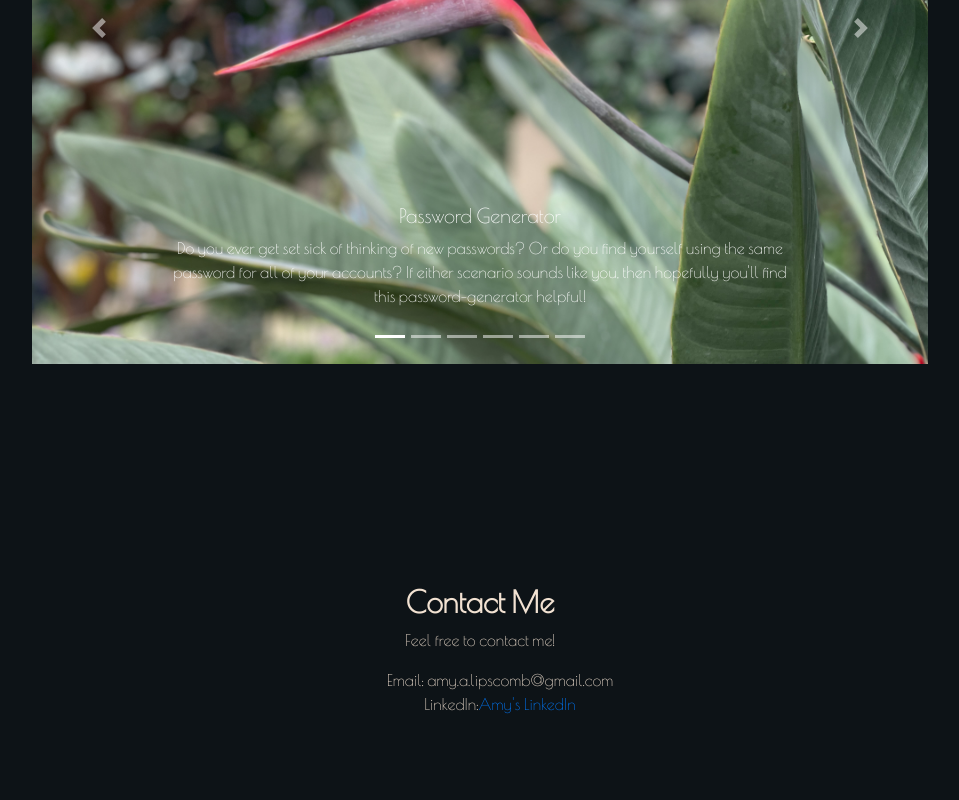
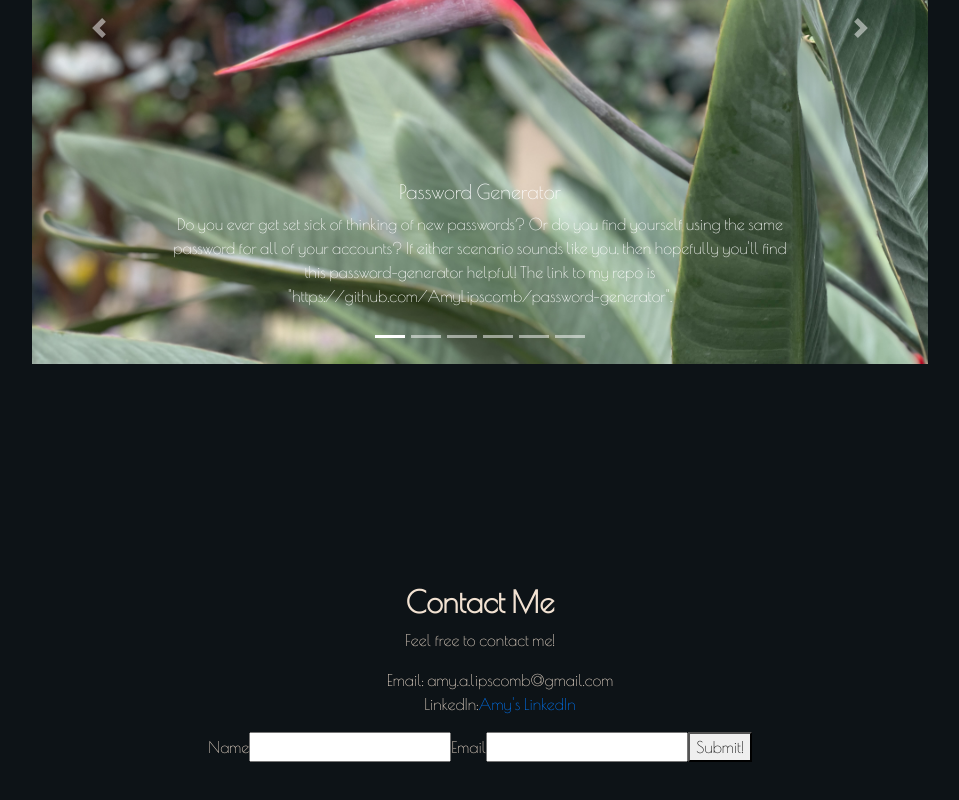
Before and after one commit to AmyLipscomb/portfolio-react, a React (Create React App) app: page / in a window 1280 px wide. Shown: the part 2030-2830 px from the top of the page, without its empty margins (160-1119 px from the left). Built offline with nearby package versions, Linux system fonts and the light colour scheme.

Commit message:
Added a form

```diff
--- a/src/components/Footer/index.js
+++ b/src/components/Footer/index.js
@@ -15,6 +15,15 @@ const Footer = () => {
 
         </ul>
 
+        <form>
+          <label for="name">Name </label>
+          <input type="text" id="name"></input>
+          <label for="email">Email</label>
+          <input type="text" id="email"></input>
+          <button>Submit!</button>
+        </form>
+
+
 
       </div>
 
--- a/src/components/Project/index.js
+++ b/src/components/Project/index.js
@@ -17,7 +17,7 @@ const Project = () => {
               className="d-block w-100" alt="flower" />  </a>
             <div className="carousel-caption d-none d-md-block">
               <h5>Password Generator</h5>
-              <p>Do you ever get set sick of thinking of new passwords? Or do you find yourself using the same password for all of your accounts? If either scenario sounds like you, then hopefully you'll find this password-generator helpful!</p>
+              <p>Do you ever get set sick of thinking of new passwords? Or do you find yourself using the same password for all of your accounts? If either scenario sounds like you, then hopefully you'll find this password-generator helpful! The link to my repo is "https://github.com/AmyLipscomb/password-generator".</p>
             </div>
 
           </div>
@@ -27,7 +27,7 @@ const Project = () => {
             </a>
             <div className="carousel-caption d-none d-md-block">
               <h5>Brews & Chews</h5>
-              <p>Brews & Chews is a website designed with both the extrovert and introvert in mind. </p>
+              <p>Brews & Chews is a website designed with both the extrovert and introvert in mind. Check out my repo at "https://github.com/Anthony-Furjanic/brewsandchews".</p>
             </div>
           </div>
           <div className="carousel-item" id="picture3">
@@ -37,7 +37,7 @@ const Project = () => {
           {/* Note- taker app is not working on Heroku - ask about in Office Hours */}
             <div className="carousel-caption d-none d-md-block">
               <h5>Note-Taker</h5>
-              <p>Note-Taker is an application available to you to take notes! You can reach the repo at (https://github.com/AmyLipscomb/note-taker)</p>
+              <p>Note-Taker is an application available to you to take notes! You can reach my repo at "https://github.com/AmyLipscomb/note-taker"</p>
             </div>
 
           </div>
@@ -57,7 +57,7 @@ const Project = () => {
             </a>
             <div className="carousel-caption d-none d-md-block">
               <h5>Text Editor</h5>
-              <p> I created a text-editor utilizing WebPack via JavaScript, and Node and deployed via Heroku! View it here.</p>
+              <p> I created a text-editor utilizing WebPack via JavaScript, and Node and deployed via Heroku! View it here. Link to my repo is here: "https://github.com/AmyLipscomb/text-editor-pwa".</p>
             </div>
           </div>
           <div className="carousel-item" id="picture6">
@@ -66,7 +66,7 @@ const Project = () => {
             </a>
             <div className="carousel-caption d-none d-md-block">
               <h5>Coding Quiz</h5>
-              <p> Have you ever wondered how much (or little) you know about coding? If you are a bit curious, then hopefully you'll find this coding quiz helpful!</p>
+              <p> Have you ever wondered how much (or little) you know about coding? If you are a bit curious, then hopefully you'll find this coding quiz helpful! Here's a link to my repo: "https://github.com/AmyLipscomb/code-quiz"</p>
             </div>
           </div>
         </div>
```
Lines whose indentation alone changed are shown as unchanged.
